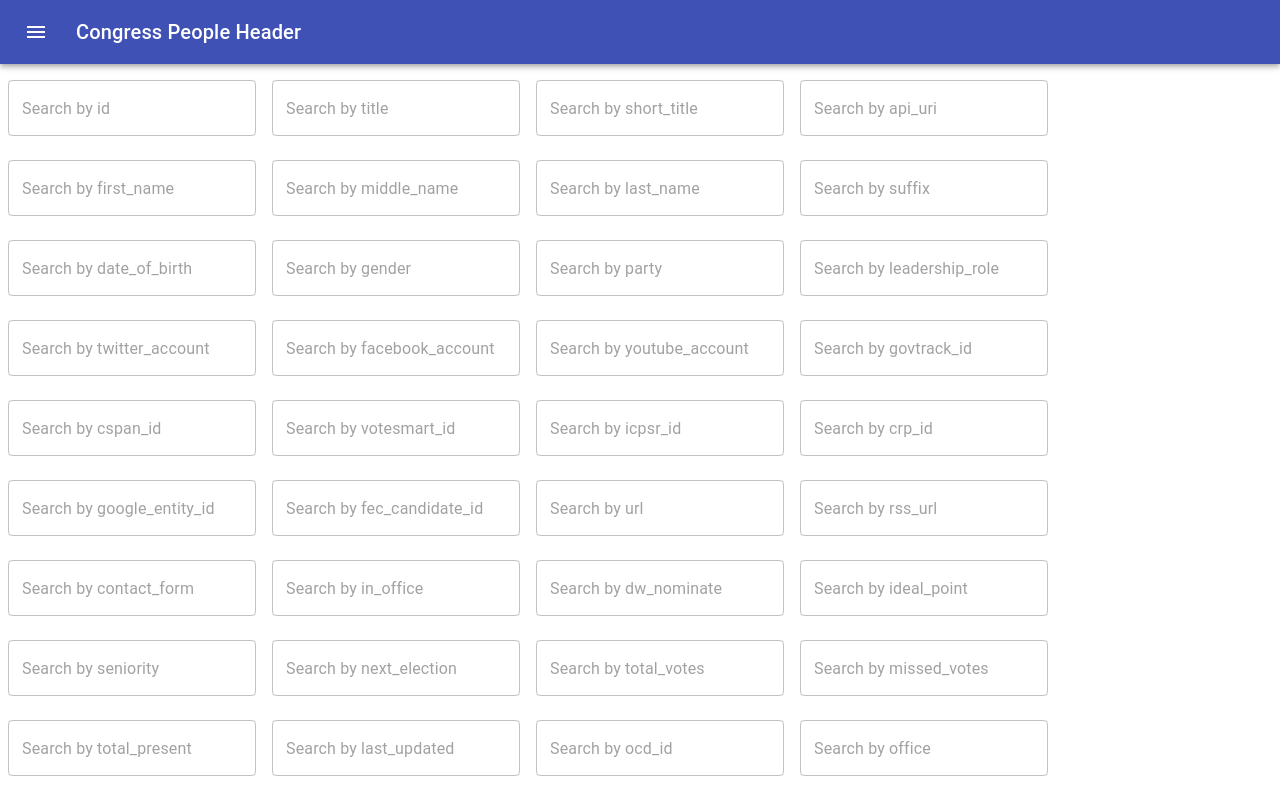
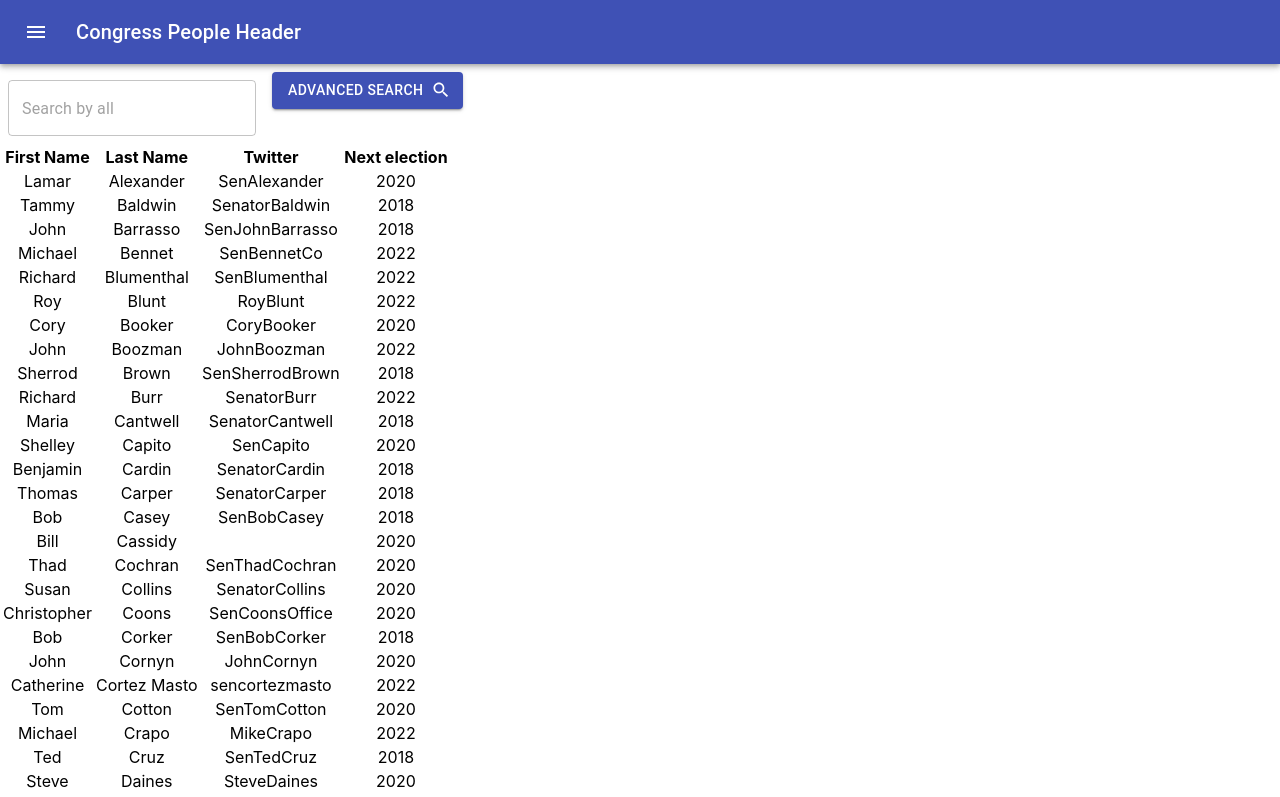
Before and after one commit to buglePhotographer/react-challenge-leniolabs, a React (Create React App) app: page / in a window 1280 px wide. Shown: the top 797 px of the page. Built offline with nearby package versions, Linux system fonts and the light colour scheme.

Commit message:
added filter by all attrs and toggle button for display advanced search

```diff
--- a/src/Components/Header/index.js
+++ b/src/Components/Header/index.js
@@ -3,10 +3,8 @@ import AppBar from '@material-ui/core/AppBar';
 import Toolbar from '@material-ui/core/Toolbar';
 import IconButton from '@material-ui/core/IconButton';
 import Typography from '@material-ui/core/Typography';
-import InputBase from '@material-ui/core/InputBase';
 import { fade, makeStyles } from '@material-ui/core/styles';
 import MenuIcon from '@material-ui/icons/Menu';
-import SearchIcon from '@material-ui/icons/Search';
 
 const useStyles = makeStyles(theme => ({
   root: {
--- a/src/Components/Main/index.js
+++ b/src/Components/Main/index.js
@@ -1,4 +1,7 @@
 import React, { useState, useEffect } from 'react';
+import Button from '@material-ui/core/Button';
+import { makeStyles } from '@material-ui/core/styles';
+import SearchIcon from '@material-ui/icons/Search';
 import PeopleList from '../PeopleList';
 import SearchInput from '../SearchInput';
 import Header from '../Header';
@@ -6,16 +9,25 @@ import Footer from '../Footer';
 import _ from 'lodash';
 import myData from '../../data.json';
 
+const useStyles = makeStyles(theme => ({
+  button: {
+    margin: theme.spacing(1),
+  },
+}));
+
 const data = myData;
 
 function Main() {
+  const classes = useStyles();
   const [filters, setFilters] = useState([]);
+  const [showAdvancedSearch, setShowAdvancedSearch] = useState(false);
 
   useEffect(() => {
     let aux = {};
     _.forEach(data[0], (d, index) => {
       aux[index] = "";
     });
+    aux['all'] = "";
     setFilters(aux);
   }, [data, setFilters]);
 
@@ -24,7 +36,23 @@ function Main() {
     <div style={{ display: 'flex', flexDirection: 'column', justifyContent: 'space-between' }}>
       <Header />
       <div>
-            {_.map(data[0], (item, index) => {return <SearchInput searchCriteria={index} filters={filters} setFilters={setFilters} />})}
+        <div>
+          <SearchInput searchCriteria='all' filters={filters} setFilters={setFilters} />
+          <Button
+            variant="contained"
+            color="primary"
+            className={classes.button}
+            endIcon={<SearchIcon></SearchIcon>}
+            onClick={() => setShowAdvancedSearch(!showAdvancedSearch)}
+          >
+            Advanced Search
+          </Button>
+        </div>
+        {showAdvancedSearch ?
+          <div>
+            {_.map(data[0], (item, index) => { return <SearchInput searchCriteria={index} filters={filters} setFilters={setFilters} /> })}
+          </div>
+          : ''}
         <PeopleList data={data} filters={filters} />
       </div>
       <Footer />
--- a/src/Components/PeopleList/index.js
+++ b/src/Components/PeopleList/index.js
@@ -1,33 +1,22 @@
-import React, { useState, useEffect } from 'react';
-import { makeStyles } from '@material-ui/core/styles';
+import React from 'react';
 
 
-const useStyles = makeStyles(theme => ({
-    container: {
-        display: 'flex',
-        flexWrap: 'wrap',
-    },
-    textField: {
-        marginLeft: theme.spacing(1),
-        marginRight: theme.spacing(1),
-    },
-    dense: {
-        marginTop: theme.spacing(2),
-    },
-    menu: {
-        width: 200,
-    },
-}));
-
 function PeopleList(props) {
-    const classes = useStyles();
     const { filters, data } = props;
     let filteredResults = data;
     Object.keys(filters).forEach(key => {
-      filteredResults = filteredResults.filter(item => {
-        return item[key] && item[key].toString().toLowerCase().includes(filters[key].toLowerCase()) || filters[key] === '';
-        // return item[key] && item[key].toString().toLowerCase().indexOf(filters[key].toLowerCase()) > -1;
-      });
+        if (key === 'all') {
+            filteredResults = filteredResults.filter(function (obj) {
+                return Object.keys(obj).some(function (key) {
+                    return obj[key] && obj[key].toString().toLowerCase().includes(filters['all'].toLowerCase()) || filters['all'] === '';
+                })
+            });
+        }
+        else {
+            filteredResults = filteredResults.filter(item => {
+                return item[key] && item[key].toString().toLowerCase().includes(filters[key].toLowerCase()) || filters[key] === '';
+            });
+        }
     });
 
     return (
```
Also changed, not shown: src/Components/Footer/index.js (+2 -7 lines), 1 other file (tests, documents, lock files or other folders). Lines whose indentation alone changed are shown as unchanged.
